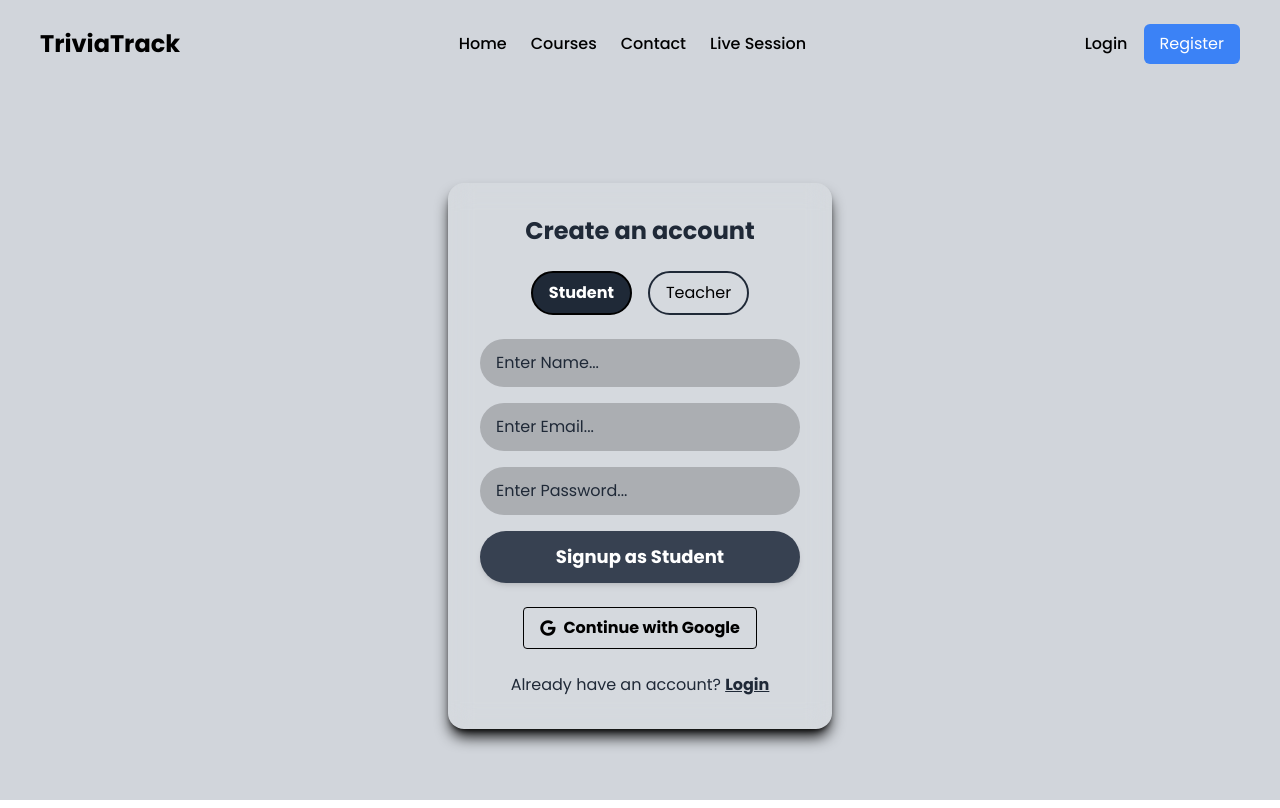
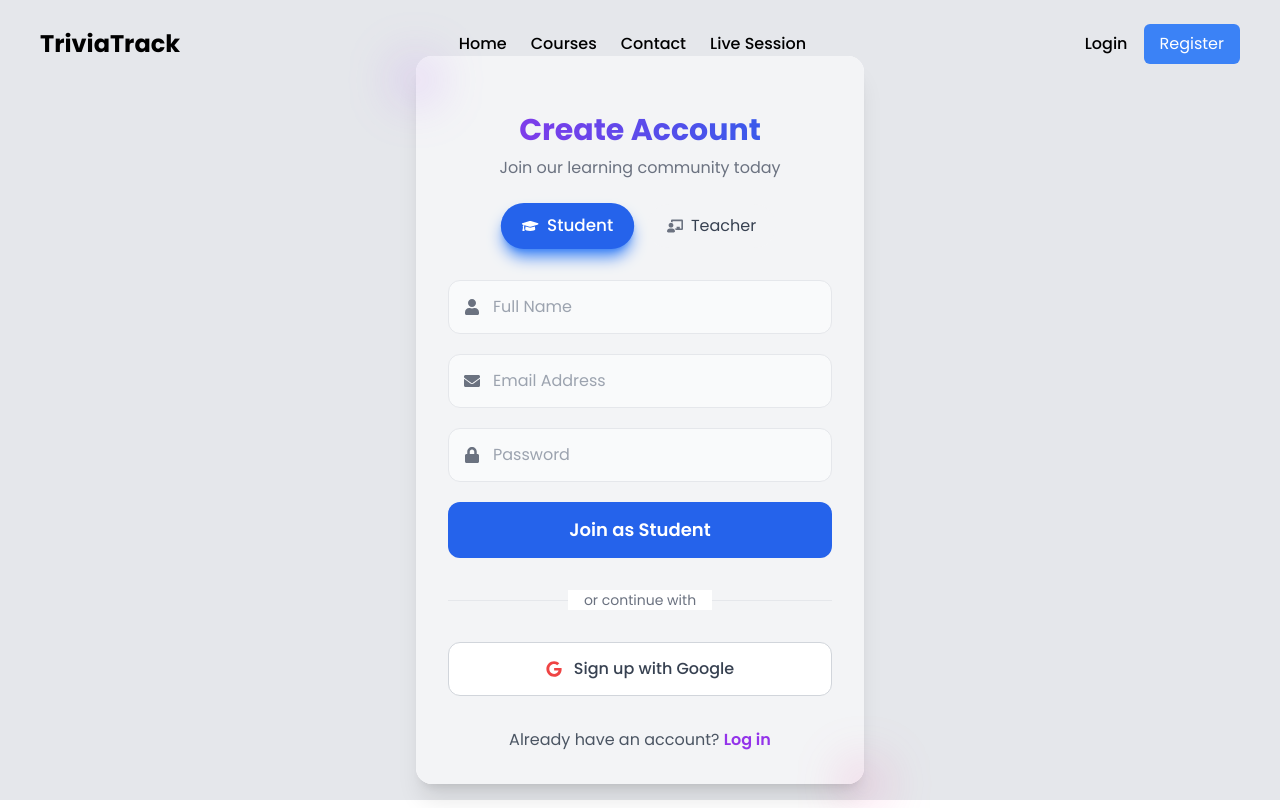
Before and after one commit to MubeenNaushad/TriviaTrack, a React (Vite) app in the folder ff/triviatrack/frontend/: page /students/signup in a window 1280 px wide. Built offline with nearby package versions, Linux system fonts and the light colour scheme; no server answers.

Commit message:
Login and Signup UI design changed

```diff
--- a/ff/triviatrack/frontend/src/auth/Login.jsx
+++ b/ff/triviatrack/frontend/src/auth/Login.jsx
@@ -1,110 +1,176 @@
-import { Link, useNavigate } from "react-router-dom";
-import axios from "axios";
-import React, { useState } from "react";
-import { useUser } from "../context/UserContext";
-import "@fortawesome/fontawesome-free";
+"use client"
+
+import { Link, useNavigate } from "react-router-dom"
+import axios from "axios"
+import { useState } from "react"
+import { useUser } from "../context/UserContext"
+import { FaGoogle, FaEnvelope, FaLock } from "react-icons/fa"
 
 const Login = () => {
-  const [email, setEmail] = useState("");
-  const [password, setPassword] = useState("");
-  const [userType, setUserType] = useState("Student");
-  const { login } = useUser();
-  const navigate = useNavigate();
+  const [email, setEmail] = useState("")
+  const [password, setPassword] = useState("")
+  const [isSubmitting, setIsSubmitting] = useState(false)
+  const [error, setError] = useState("")
+  const { login } = useUser()
+  const navigate = useNavigate()
 
-  axios.defaults.withCredentials = true;
+  axios.defaults.withCredentials = true
 
   const handleSubmit = (e) => {
-    e.preventDefault();
+    e.preventDefault()
+    setIsSubmitting(true)
+    setError("")
+
     axios
       .post(`${import.meta.env.VITE_APP_BASEURL}/students/login`, {
         email,
         password,
-        userType,
       })
       .then((res) => {
-        console.log("API Response:", res.data);
+        console.log("API Response:", res.data)
         if (res.data.Login && res.data.isVerified) {
-
-          const user = res.data.user || {};
+          const user = res.data.user || {}
           login({
             name: user.name || "Unknown",
             userType: user.userType || "Unknown",
             profilePhoto: user.photoUrl || "https://via.placeholder.com/40",
-          });
-          navigate("/");
+          })
+          navigate("/")
         } else if (res.data.Login && !res.data.isVerified) {
-          alert("Verify your email before logging in.");
+          setError("Please verify your email before logging in.")
         } else {
-          alert("Login failed");
+          setError("Invalid email or password. Please try again.")
         }
       })
       .catch((err) => {
-        console.error("API Error:", err);
-        alert("An error occurred during login. Please try again.");
-      });
-  };
+        console.error("API Error:", err)
+        setError("An error occurred during login. Please try again.")
+      })
+      .finally(() => {
+        setIsSubmitting(false)
+      })
+  }
 
   return (
-    <div className="flex items-center justify-center min-h-screen bg-gray-300 px-4">
-      <div className="w-full max-w-sm p-8 mb-20 space-y-6 bg-white/10 backdrop-blur-md rounded-2xl shadow-lg shadow-black/100 text-gray-800 text-center animate-fade-in mt-32">
-        <h2 className="text-2xl font-bold">Login</h2>
-        <form onSubmit={handleSubmit} className="space-y-4">
+    <div className="flex items-center justify-center min-h-screen bg-gray-200 px-4">
+      <div className="relative w-full max-w-md p-8 space-y-6 bg-white rounded-2xl shadow-xl text-gray-800 text-center animate-fade-in mt-10">
+        <div className="absolute inset-0 bg-gray-100 rounded-2xl z-0"></div>
+
+        {/* Decorative elements */}
+        <div className="absolute -top-6 -left-6 w-12 h-12 bg-purple-500/20 rounded-full blur-xl"></div>
+        <div className="absolute -bottom-6 -right-6 w-12 h-12 bg-pink-500/20 rounded-full blur-xl"></div>
+
+        <div className="relative z-10">
+          <h2 className="text-3xl font-bold bg-gradient-to-r from-purple-600 to-blue-600 bg-clip-text text-transparent mb-2">
+            Welcome Back
+          </h2>
+          <p className="text-gray-500 mb-8">Sign in to continue your learning journey</p>
+
+          {error && <div className="bg-red-50 text-red-500 p-3 rounded-lg mb-6 animate-fadeIn">{error}</div>}
+
+          <form onSubmit={handleSubmit} className="space-y-5">
+            <div className="relative">
+              <div className="absolute inset-y-0 left-0 flex items-center pl-4 pointer-events-none text-gray-500">
+                <FaEnvelope />
+              </div>
               <input
                 type="email"
-            placeholder="Enter Email..."
+                placeholder="Email Address"
                 required
+                value={email}
                 onChange={(e) => setEmail(e.target.value)}
-            className="w-full py-3 px-4 rounded-full bg-black/20 text-black placeholder-gray-800 focus:bg-white/30 focus:outline-none focus:ring-4 focus:ring-gray-800"
+                className="w-full py-3.5 pl-11 pr-4 rounded-xl bg-gray-50 text-gray-800 placeholder-gray-400 border border-gray-200 focus:border-blue-500 focus:ring-4 focus:ring-blue-500/20 focus:outline-none transition-all duration-300"
               />
+            </div>
+
+            <div className="relative">
+              <div className="absolute inset-y-0 left-0 flex items-center pl-4 pointer-events-none text-gray-500">
+                <FaLock />
+              </div>
               <input
                 type="password"
-            placeholder="Enter Password..."
+                placeholder="Password"
+                required
+                value={password}
                 onChange={(e) => setPassword(e.target.value)}
-            className="w-full py-3 px-4 rounded-full bg-black/20 text-black placeholder-gray-800 focus:bg-white/30 focus:outline-none focus:ring-4 focus:ring-gray-800"
+                className="w-full py-3.5 pl-11 pr-4 rounded-xl bg-gray-50 text-gray-800 placeholder-gray-400 border border-gray-200 focus:border-blue-500 focus:ring-4 focus:ring-blue-500/20 focus:outline-none transition-all duration-300"
               />
+            </div>
+
+            <div className="flex justify-end">
+              <Link
+                to="/students/forgot-password"
+                className="text-sm text-blue-600 hover:text-blue-800 transition-colors"
+              >
+                Forgot Password?
+              </Link>
+            </div>
+
             <button
               type="submit"
-            className=" text-white w-full py-3 rounded-full bg-gray-700 font-bold text-lg hover:scale-105 transition-transform shadow-md"
+              disabled={isSubmitting}
+              className="w-full py-3.5 px-4 rounded-xl bg-blue-600 text-white font-semibold text-lg hover:shadow-lg hover:shadow-blue-400 focus:outline-none focus:ring-4 focus:ring-purple-500/30 transform hover:-translate-y-0.5 transition-all duration-300 disabled:opacity-70 disabled:cursor-not-allowed"
             >
-            Login
+              {isSubmitting ? (
+                <span className="flex items-center justify-center">
+                  <svg
+                    className="animate-spin -ml-1 mr-2 h-5 w-5 text-white"
+                    xmlns="http://www.w3.org/2000/svg"
+                    fill="none"
+                    viewBox="0 0 24 24"
+                  >
+                    <circle
+                      className="opacity-25"
+                      cx="12"
+                      cy="12"
+                      r="10"
+                      stroke="currentColor"
+                      strokeWidth="4"
+                    ></circle>
+                    <path
+                      className="opacity-75"
+                      fill="currentColor"
+                      d="M4 12a8 8 0 018-8V0C5.373 0 0 5.373 0 12h4zm2 5.291A7.962 7.962 0 014 12H0c0 3.042 1.135 5.824 3 7.938l3-2.647z"
+                    ></path>
+                  </svg>
+                  Signing in...
+                </span>
+              ) : (
+                "Sign In"
+              )}
+            </button>
+          </form>
+
+          <div className="relative my-8">
+            <div className="absolute inset-0 flex items-center">
+              <div className="w-full border-t border-gray-200"></div>
+            </div>
+            <div className="relative flex justify-center text-sm">
+              <span className="px-4 bg-white text-gray-500">or continue with</span>
+            </div>
+          </div>
+
+          <button
+            className="w-full flex items-center justify-center gap-3 bg-white border border-gray-300 text-gray-700 font-medium py-3.5 px-4 rounded-xl hover:bg-gray-50 hover:shadow-md transition-all duration-300"
+            onClick={() => (window.location.href = `${import.meta.env.VITE_APP_BASEURL}/auth/google`)}
+          >
+            <FaGoogle className="text-red-500" />
+            Sign in with Google
           </button>
 
-
-        </form>
-
-
-
-        <Link to="/students/forgot-password">
-          <a className="text-sm underline hover:text-blue-300">
-            Forgot Password?
-          </a>
-        </Link>
-
-        <div className="flex justify-center mt-4">
-          <button
-            className="flex items-center justify-center bg-transparent border border-black text-black font-bold py-2 px-4 rounded hover:bg-white hover:text-gray-800 transition-all"
-            onClick={() =>
-              (window.location.href = `${
-                import.meta.env.VITE_APP_BASEURL
-              }/auth/google`)
-            }
-          >
-            <i className="fab fa-google mr-2"></i> Continue with Google
-          </button>
-        </div>
-
-        <p className="">
+          <p className="mt-8 text-gray-600">
             Don't have an account?{" "}
             <Link
               to="/students/signup"
-            className="font-bold underline hover:text-blue-300"
+              className="font-semibold text-purple-600 hover:text-purple-800 transition-colors"
             >
-            Register
+              Create Account
             </Link>
           </p>
         </div>
       </div>
-  );
-};
+    </div>
+  )
+}
 
-export default Login;
+export default Login
--- a/ff/triviatrack/frontend/src/auth/Signup.jsx
+++ b/ff/triviatrack/frontend/src/auth/Signup.jsx
@@ -1,45 +1,49 @@
-import { Link, useNavigate } from "react-router-dom";
-import axios from "axios";
-import React, { useState } from "react";
-import { useUser } from "../context/UserContext";
-import "@fortawesome/fontawesome-free";
+"use client"
+
+import { Link, useNavigate } from "react-router-dom"
+import axios from "axios"
+import { useState } from "react"
+import { useUser } from "../context/UserContext"
+import { FaGoogle, FaUser, FaEnvelope, FaLock, FaChalkboardTeacher, FaGraduationCap } from "react-icons/fa"
 
 const Signup = () => {
-  const [email, setEmail] = useState("");
-  const [password, setPassword] = useState("");
-  const [name, setName] = useState("");
-  const [userType, setUserType] = useState("Student");
-  const [errors,setErrors]=useState({})
-  const { login } = useUser();
-  const navigate = useNavigate();
+  const [email, setEmail] = useState("")
+  const [password, setPassword] = useState("")
+  const [name, setName] = useState("")
+  const [userType, setUserType] = useState("Student")
+  const [errors, setErrors] = useState({})
+  const [isSubmitting, setIsSubmitting] = useState(false)
+  const { login } = useUser()
+  const navigate = useNavigate()
 
-const validateName = (name) => /^[^\d][\w\s]{3,30}$/.test(name);
+  const validateName = (name) => /^[^\d][\w\s]{3,30}$/.test(name)
+  const validateEmail = (email) => /^[^\d][a-zA-Z0-9._%+-]+@[a-zA-Z0-9.-]+\.[a-zA-Z]{2,}$/.test(email)
+  const validatePassword = (password) => /^(?=.*[A-Z])(?=.*\d).{8,}$/.test(password)
 
-
-const validateEmail = (email) => /^[^\d][a-zA-Z0-9._%+-]+@[a-zA-Z0-9.-]+\.[a-zA-Z]{2,}$/.test(email);
-
-const validatePassword = (password) => /^(?=.*[A-Z])(?=.*\d).{8,}$/.test(password);
-
-  axios.defaults.withCredentials = true;
+  axios.defaults.withCredentials = true
 
   const handleSubmit = (e) => {
-    e.preventDefault();
-    const validationErrors={};
-    if(!validateName(name)){
-      validationErrors.name="Name must not start with a digit & have greater than 3 characters.";
+    e.preventDefault()
+    const validationErrors = {}
+
+    if (!validateName(name)) {
+      validationErrors.name = "Name must not start with a digit & have greater than 3 characters."
     }
-    if(!validateEmail(email)){
-      validationErrors.email="Email must not start with a digit";
+    if (!validateEmail(email)) {
+      validationErrors.email = "Email must not start with a digit"
     }
-    if(!validatePassword(password)){
-      validationErrors.password="Password must have atleast 8 character containing one digit and one upper case"
+    if (!validatePassword(password)) {
+      validationErrors.password = "Password must have at least 8 characters with one digit and one uppercase letter"
     }
-    if(Object.keys(validationErrors).length>0){
-      setErrors(validationErrors);
-      return;
 
+    if (Object.keys(validationErrors).length > 0) {
+      setErrors(validationErrors)
+      return
     }
+
     setErrors({})
+    setIsSubmitting(true)
+
     axios
       .post(`${import.meta.env.VITE_APP_BASEURL}/students/signup`, {
         email,
@@ -48,111 +52,180 @@ const validatePassword = (password) => /^(?=.*[A-Z])(?=.*\d).{8,}$/.test(passwor
         userType,
       })
       .then((res) => {
-        console.log("API Response:", res.data);
+        console.log("API Response:", res.data)
         if (res.data.user) {
-
-          const user = res.data.user || {};
+          const user = res.data.user || {}
           login({
             name: user.name || "Unknown",
             userType: user.userType || "Unknown",
             profilePhoto: user.photoUrl || "https://via.placeholder.com/40",
-          });
-          alert("Verify your account before logging in.");
-          navigate("/");
+          })
+          alert("Verify your account before logging in.")
+          navigate("/")
         } else {
-          alert("Signup failed");
+          alert("Signup failed")
         }
       })
       .catch((err) => {
-        console.error("API Error:", err);
-        alert("An error occurred during signup. Please try again.");
-      });
-  };
+        console.error("API Error:", err)
+        alert("An error occurred during signup. Please try again.")
+      })
+      .finally(() => {
+        setIsSubmitting(false)
+      })
+  }
 
   return (
-    <div className="flex items-center justify-center min-h-screen bg-gray-300 px-4">
-      <div className="w-full max-w-sm p-8 space-y-6 bg-white/10 backdrop-blur-md rounded-2xl shadow-lg shadow-black/100 text-gray-800 text-center animate-fade-in mt-28">
-        <h2 className="text-2xl font-bold">Create an account</h2>
-        <div className="flex justify-center space-x-4">
+    <div className="flex items-center justify-center min-h-screen bg-gray-200 px-4">
+      <div className="relative w-full max-w-md p-8 space-y-6 bg-white rounded-2xl shadow-xl text-gray-800 text-center animate-fade-in mt-10">
+        <div className="absolute inset-0 bg-gray-100 rounded-2xl z-0"></div>
+
+        {/* Decorative elements */}
+        <div className="absolute -top-6 -left-6 w-12 h-12 bg-purple-500/20 rounded-full blur-xl"></div>
+        <div className="absolute -bottom-6 -right-6 w-12 h-12 bg-pink-500/20 rounded-full blur-xl"></div>
+
+        <div className="relative z-10">
+          <h2 className="text-3xl font-bold bg-gradient-to-r from-purple-600 to-blue-600 bg-clip-text text-transparent mb-2">
+            Create Account
+          </h2>
+          <p className="text-gray-500 mb-6">Join our learning community today</p>
+
+          <div className="flex justify-center space-x-4 mb-8">
             <button
               onClick={() => setUserType("Student")}
-            className={`px-4 py-2 border-2 border-black rounded-full ${
-              userType === "Student"
-                ? "bg-gray-800 text-white font-bold"
-                : "text-black"
+              className={`px-5 py-2.5 rounded-full transition-all duration-300 flex items-center justify-center gap-2 ${userType === "Student"
+                ? "bg-blue-600 text-white font-medium shadow-lg shadow-blue-500 scale-105"
+                : "bg-gray-100 text-gray-700 hover:bg-gray-200"
                 }`}
             >
+              <FaGraduationCap className={userType === "Student" ? "text-white" : "text-gray-500"} />
               Student
             </button>
             <button
               onClick={() => setUserType("Teacher")}
-            className={`px-4 py-2 border-2 border-gray-800 rounded-full ${
-              userType === "Teacher"
-                ? "bg-gray-800 text-white font-bold"
-                : "text-black"
+              className={`px-5 py-2.5 rounded-full transition-all duration-300 flex items-center justify-center gap-2 ${userType === "Teacher"
+                ? "bg-blue-600 text-white font-medium shadow-lg shadow-blue-500 scale-105"
+                : "bg-gray-100 text-gray-700 hover:bg-gray-200"
                 }`}
             >
+              <FaChalkboardTeacher className={userType === "Teacher" ? "text-white" : "text-gray-500"} />
               Teacher
             </button>
           </div>
-        <form onSubmit={handleSubmit} className="space-y-4">
+
+          <form onSubmit={handleSubmit} className="space-y-5">
+            <div className="relative">
+              <div className="absolute inset-y-0 left-0 flex items-center pl-4 pointer-events-none text-gray-500">
+                <FaUser />
+              </div>
               <input
                 type="text"
-            placeholder="Enter Name..."
+                placeholder="Full Name"
                 required
+                value={name}
                 onChange={(e) => setName(e.target.value)}
-            className="w-full py-3 px-4 rounded-full bg-black/20 text-black placeholder-gray-800 focus:bg-white/30 focus:outline-none focus:ring-4 focus:ring-gray-800"
+                className="w-full py-3.5 pl-11 pr-4 rounded-xl bg-gray-50 text-gray-800 placeholder-gray-400 border border-gray-200 focus:border-blue-500 focus:ring-4 focus:ring-blue-500/20 focus:outline-none transition-all duration-300"
               />
-          {errors.name && <p className="text-red-300 text-sm text-left pl-3 mb-3">{errors.name}</p>}
+            </div>
+            {errors.name && <p className="text-red-500 text-sm text-left pl-1 -mt-2 animate-fadeIn">{errors.name}</p>}
+
+            <div className="relative">
+              <div className="absolute inset-y-0 left-0 flex items-center pl-4 pointer-events-none text-gray-500">
+                <FaEnvelope />
+              </div>
               <input
                 type="email"
-            placeholder="Enter Email..."
+                placeholder="Email Address"
                 required
+                value={email}
                 onChange={(e) => setEmail(e.target.value)}
-            className="w-full py-3 px-4 rounded-full bg-black/20 text-black placeholder-gray-800 focus:bg-white/30 focus:outline-none focus:ring-4 focus:ring-gray-800"
+                className="w-full py-3.5 pl-11 pr-4 rounded-xl bg-gray-50 text-gray-800 placeholder-gray-400 border border-gray-200 focus:border-blue-500 focus:ring-4 focus:ring-blue-500/20 focus:outline-none transition-all duration-300"
               />
-          {errors.email && <p className="text-red-300 text-sm text-left pl-3 mb-3">{errors.email}</p>}
+            </div>
+            {errors.email && <p className="text-red-500 text-sm text-left pl-1 -mt-2 animate-fadeIn">{errors.email}</p>}
+
+            <div className="relative">
+              <div className="absolute inset-y-0 left-0 flex items-center pl-4 pointer-events-none text-gray-500">
+                <FaLock />
+              </div>
               <input
                 type="password"
-            placeholder="Enter Password..."
+                placeholder="Password"
                 required
+                value={password}
                 onChange={(e) => setPassword(e.target.value)}
-            className="w-full py-3 px-4 rounded-full bg-black/20 text-black placeholder-gray-800 focus:bg-white/30 focus:outline-none focus:ring-4 focus:ring-gray-800"
+                className="w-full py-3.5 pl-11 pr-4 rounded-xl bg-gray-50 text-gray-800 placeholder-gray-400 border border-gray-200 focus:border-blue-500 focus:ring-4 focus:ring-blue-500/20 focus:outline-none transition-all duration-300"
               />
-          {errors.password && <p className="text-red-300 text-sm text-left pl-3 mb-3">{errors.password}</p>}
+            </div>
+            {errors.password && (
+              <p className="text-red-500 text-sm text-left pl-1 -mt-2 animate-fadeIn">{errors.password}</p>
+            )}
+
             <button
               type="submit"
-            className=" text-white w-full py-3 rounded-full bg-gray-700 font-bold text-lg hover:scale-105 transition-transform shadow-md"
+              disabled={isSubmitting}
+              className="w-full py-3.5 px-4 rounded-xl bg-blue-600 text-white font-semibold text-lg hover:shadow-lg hover:shadow-blue-300 focus:outline-none focus:ring-4 focus:ring-blue-200 transform hover:-translate-y-0.5 transition-all duration-300 disabled:opacity-70 disabled:cursor-not-allowed"
             >
-            Signup as {userType}
+              {isSubmitting ? (
+                <span className="flex items-center justify-center">
+                  <svg
+                    className="animate-spin -ml-1 mr-2 h-5 w-5 text-white"
+                    xmlns="http://www.w3.org/2000/svg"
+                    fill="none"
+                    viewBox="0 0 24 24"
+                  >
+                    <circle
+                      className="opacity-25"
+                      cx="12"
+                      cy="12"
+                      r="10"
+                      stroke="currentColor"
+                      strokeWidth="4"
+                    ></circle>
+                    <path
+                      className="opacity-75"
+                      fill="currentColor"
+                      d="M4 12a8 8 0 018-8V0C5.373 0 0 5.373 0 12h4zm2 5.291A7.962 7.962 0 014 12H0c0 3.042 1.135 5.824 3 7.938l3-2.647z"
+                    ></path>
+                  </svg>
+                  Processing...
+                </span>
+              ) : (
+                `Join as ${userType}`
+              )}
             </button>
           </form>
 
-        <div className="flex justify-center mt-4">
-          <button
-            className="flex items-center justify-center bg-transparent border border-black text-black font-bold py-2 px-4 rounded hover:bg-white hover:text-gray-800 transition-all"
-            onClick={() =>
-              (window.location.href = `${
-                import.meta.env.VITE_APP_BASEURL
-              }/auth/google`)
-            }
-          >
-            <i className="fab fa-google mr-2"></i> Continue with Google
-          </button>
+          <div className="relative my-8">
+            <div className="absolute inset-0 flex items-center">
+              <div className="w-full border-t border-gray-200"></div>
+            </div>
+            <div className="relative flex justify-center text-sm">
+              <span className="px-4 bg-white text-gray-500">or continue with</span>
+            </div>
           </div>
 
-        <p className="">
+          <button
+            className="w-full flex items-center justify-center gap-3 bg-white border border-gray-300 text-gray-700 font-medium py-3.5 px-4 rounded-xl hover:bg-gray-50 hover:shadow-md transition-all duration-300"
+            onClick={() => (window.location.href = `${import.meta.env.VITE_APP_BASEURL}/auth/google`)}
+          >
+            <FaGoogle className="text-red-500" />
+            Sign up with Google
+          </button>
+
+          <p className="mt-8 text-gray-600">
             Already have an account?{" "}
             <Link
               to="/students/login"
-            className="font-bold underline hover:text-blue-300"
+              className="font-semibold text-purple-600 hover:text-purple-800 transition-colors"
             >
-            Login
+              Log in
             </Link>
           </p>
         </div>
       </div>
-  );
-};
+    </div>
+  )
+}
 
-export default Signup;
+export default Signup
```
Lines whose indentation alone changed are shown as unchanged.
